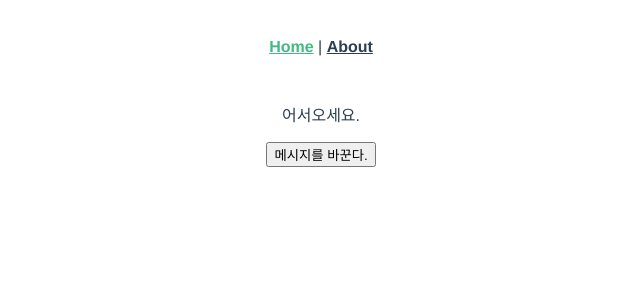
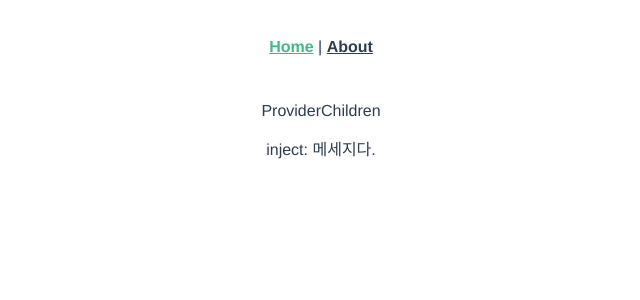
Before and after one commit to leeyoonseo/study-vuecli-typescript, a Vue app: page / in a window 1280 px wide. Shown: the top 300 px of the page, without its empty margins (319-959 px from the left). Built offline with nearby package versions, Linux system fonts and the light colour scheme.

Commit message:
update: inject/provide 완

```diff
--- /dev/null
+++ b/src/components/providerChildren.vue
@@ -0,0 +1,17 @@
+<template>
+  <div>
+    <p>ProviderChildren</p>
+    <p>inject: {{ message }}</p>
+  </div>
+</template>
+<script lang="ts">
+export default {
+  name: "ProviderChildren",
+  inheritAttrs: false,
+};
+</script>
+<script lang="ts" setup>
+import { inject } from "vue";
+
+const message = inject("message");
+</script>
--- a/src/views/HomeView.vue
+++ b/src/views/HomeView.vue
@@ -1,21 +1,13 @@
 <template>
   <div class="home">
-    <Children :parent-message="message" />
-    <button @click="changeParentMessage">메시지를 바꾼다.</button>
+    <ProviderChildren />
   </div>
 </template>
 
 <script setup lang="ts">
-import { ref, Ref } from "vue";
-import Children from "@/components/children.vue";
+import { ref, provide } from "vue";
+import ProviderChildren from "@/components/providerChildren";
 
-interface IData {
-  message: string | number;
-}
-
-const message: Ref<IData["message"]> = ref("어서오세요.");
-
-const changeParentMessage = () => {
-  message.value = "안녕히가세요.";
-};
+const message = ref("메세지다.");
+provide("message", message);
 </script>
```
Also changed, not shown: 1 other file (tests, documents, lock files or other folders).
